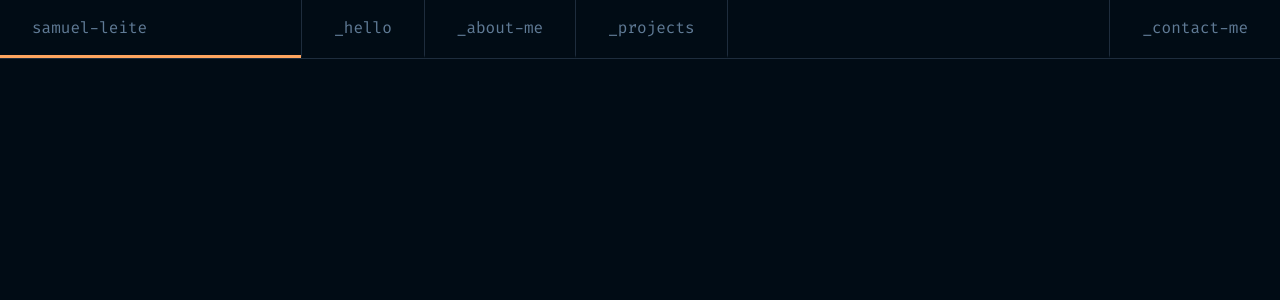
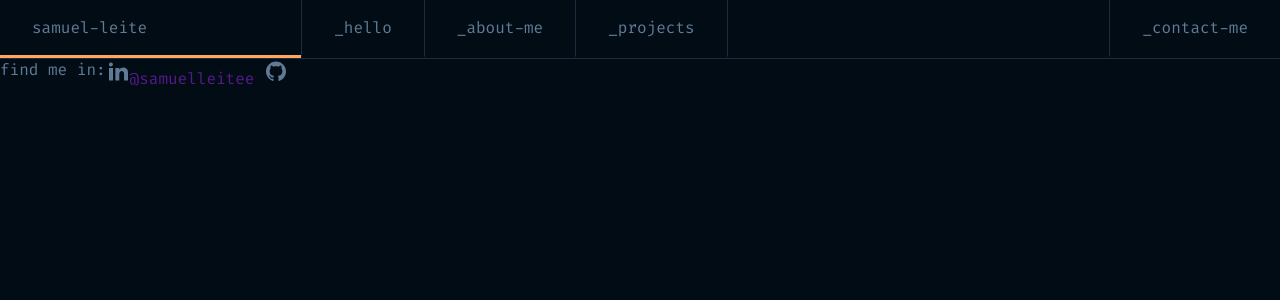
Before and after one commit to samuelleitee/portfolio, a React (Vite) app: page / in a window 1280 px wide. Shown: the top 300 px of the page. Built offline with nearby package versions, Linux system fonts and the light colour scheme.

Commit message:
feat: created Footer links

```diff
--- a/src/App.jsx
+++ b/src/App.jsx
@@ -1,9 +1,11 @@
-import {Header} from "./components/Header"
+import { Footer } from "./components/Footer";
+import { Header } from "./components/Header";
 
 function App() {
   return (
     <>
       <Header />
+      <Footer />
     </>
   );
 }
--- /dev/null
+++ b/src/components/Footer/Footer.module.css
@@ -0,0 +1,12 @@
+.footer {
+    color: var(--secondary-607B96);
+}
+
+.footer nav ul {
+    display: flex;
+    list-style: none;
+}
+
+.footer nav ul li a {
+    text-decoration: none;
+}
--- /dev/null
+++ b/src/components/Footer/index.jsx
@@ -0,0 +1,25 @@
+import styles from "./Footer.module.css";
+import linkedin from "../../assets/images/svg/linkedin.svg";
+import github from "../../assets/images/svg/github.svg";
+
+export function Footer() {
+  return (
+    <footer className={styles.footer}>
+      <nav>
+        <ul>
+          <li>find me in:</li>
+          <li>
+            <a href="">
+              <img src={linkedin} alt="linkedin" />
+            </a>
+          </li>
+          <li>
+            <a href="">
+              @samuelleitee <img src={github} alt="github" />
+            </a>
+          </li>
+        </ul>
+      </nav>
+    </footer>
+  );
+}
```
Also changed, not shown: src/assets/images/svg/github.svg (added), src/assets/images/svg/linkedin.svg (added).
